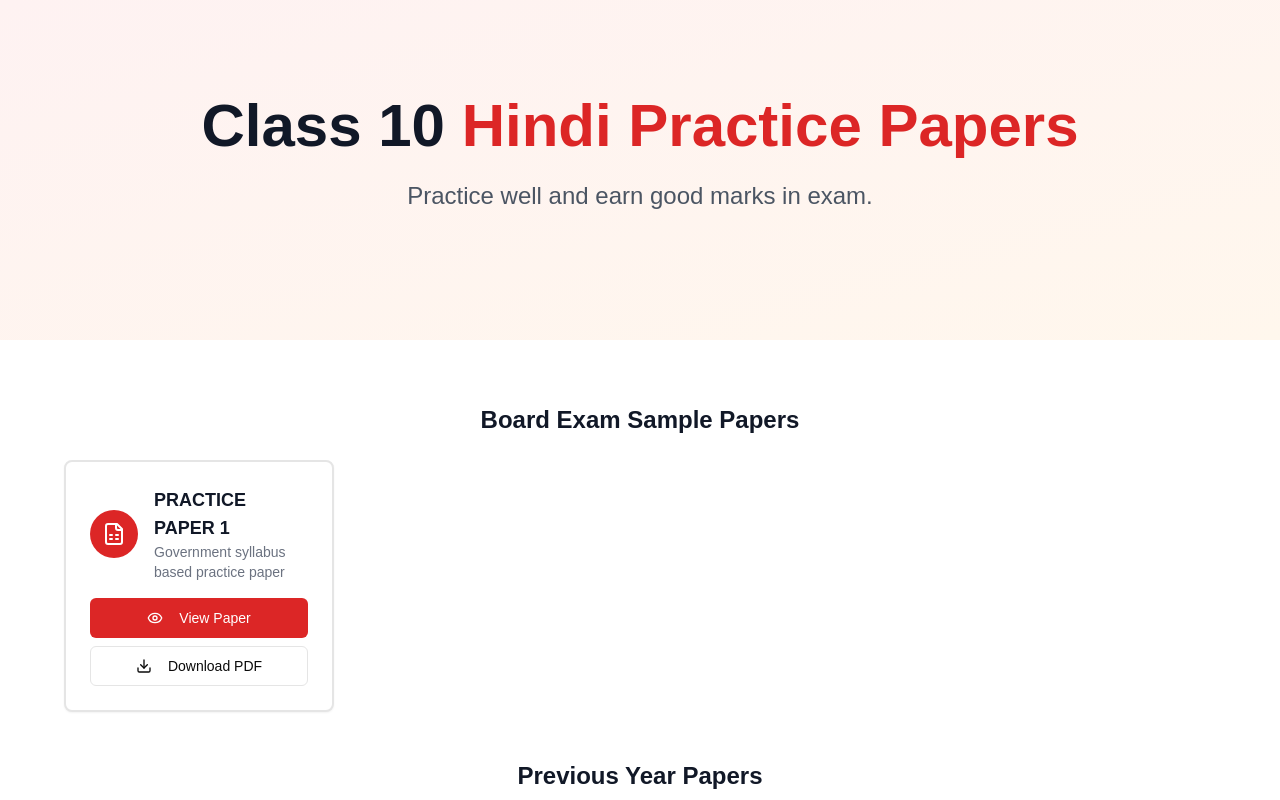
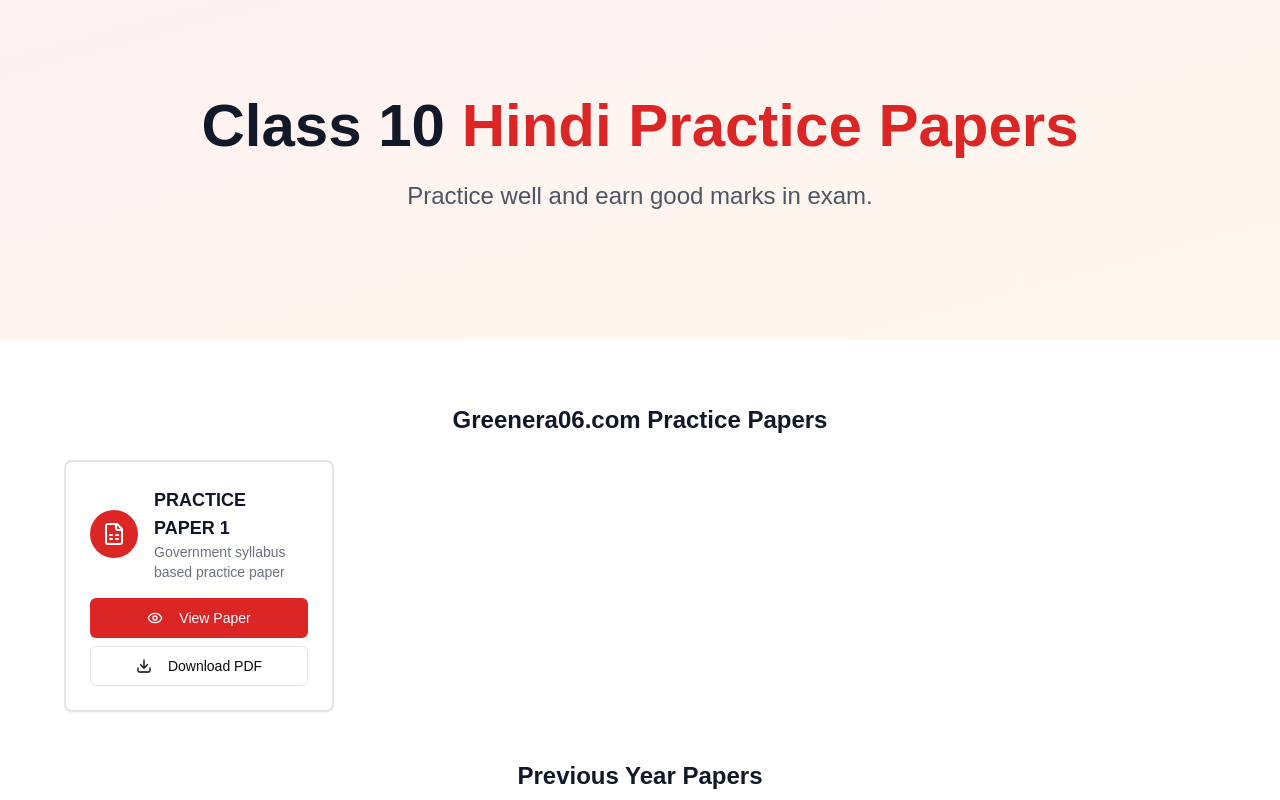
Before and after one commit to chandanamadipalli2006/adsense-project, a Next.js app: page /10th-hindi-practice-papers in a window 1280 px wide. Shown: the top 800 px of the page. Built offline with nearby package versions, Linux system fonts and the light colour scheme.

Commit message:
Update page.tsx

```diff
--- a/app/10th-hindi-practice-papers/page.tsx
+++ b/app/10th-hindi-practice-papers/page.tsx
@@ -15,7 +15,7 @@ import { Card, CardContent } from "@/components/ui/card";
 export default function TenthHindiModelPapers() {
   const modelPapers = [
     {
-      name: "Board Exam Sample Papers",
+      name: "Greenera06.com Practice Papers",
       items: [
         {
           title: "PRACTICE PAPER 1",
```
